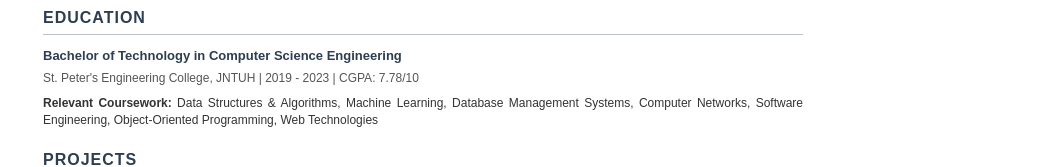
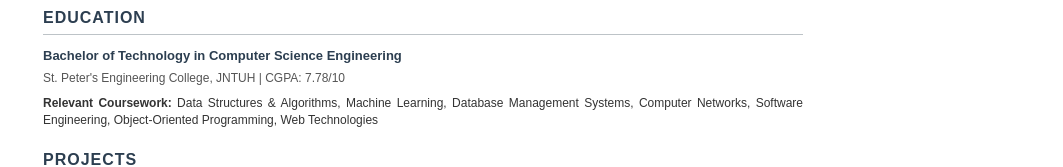
Before and after one commit to Sri-Ranga9989/Puram_SriRanga, a plain HTML site: page index.html in a window 1280 px wide. Shown: the part 562-729 px from the top of the page, without its empty margins (217-1280 px from the left). Drawn offline with Linux system fonts and the light colour scheme.

Commit message:
Update resume: skills, education, and projects sections

```diff
--- a/index.html
+++ b/index.html
@@ -257,7 +257,7 @@
         <div class="education-header">
             <div class="education-title">Bachelor of Technology in Computer Science Engineering</div>
         </div>
-        <div class="education-details">St. Peter's Engineering College, JNTUH | 2019 - 2023 | CGPA: 7.78/10</div>
+        <div class="education-details">St. Peter's Engineering College, JNTUH | CGPA: 7.78/10</div>
         <p><strong>Relevant Coursework:</strong> Data Structures & Algorithms, Machine Learning, Database Management Systems, Computer Networks, Software Engineering, Object-Oriented Programming, Web Technologies</p>
     </div>
 
```
